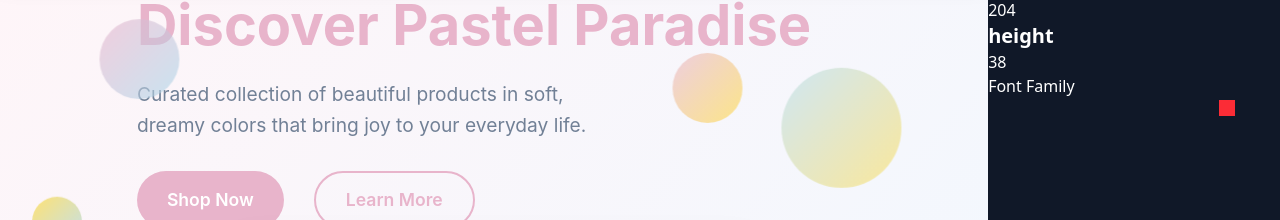
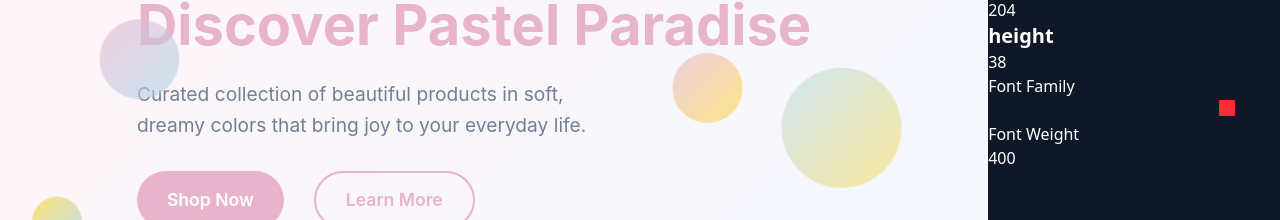
Before and after one commit to Aakri1134/web-builder, a React (Vite) app in the folder client/: page /project/1 in a window 1280 px wide. Both pictures are taken after a click on the element "PassndsntelShop". Shown: the part 88-308 px from the top of the page. Built offline with nearby package versions, Linux system fonts and the light colour scheme; a web font is replaced by a local one.

Commit message:
Add focus dropdown

```diff
--- a/client/src/components/Edit/GlobalEditor/FontOptions.tsx
+++ b/client/src/components/Edit/GlobalEditor/FontOptions.tsx
@@ -9,7 +9,6 @@ import {
   loadFont,
   type FontName,
 } from "../../../utils/Editor/fontManager"
-import DropOptions from "./DropOptions"
 
 type Input = {
   handleSelect: (value: {
@@ -21,10 +20,13 @@ type Input = {
 
 export default function FontOptions({ handleSelect }: Input) {
   const inputRef = useRef<HTMLInputElement | null>(null)
+  const weightInputRef = useRef<HTMLInputElement | null>(null)
   const dropdownRef = useRef<HTMLDivElement | null>(null)
   const selected = useRef<boolean>(false)
   const [value, setValue] = useState<string>("")
   const [familyDropdownVisible, setFamilyDropdownVisible] =
+    useState<boolean>(false)
+  const [weightDropdownVisible, setWeightDropdownVisible] =
     useState<boolean>(false)
   const indexLoaded = useRef<number>(0)
   const [_, forceUpdate] = useState<number>(0)
@@ -114,16 +116,25 @@ export default function FontOptions({ handleSelect }: Input) {
     }
   }, [value])
 
+  useEffect(() => {
+    function handleFocus() {
+      if (document.activeElement === inputRef.current) {
+        setFamilyDropdownVisible(true)
+      } else if (document.activeElement === weightInputRef.current) {
+        setWeightDropdownVisible(true)
+      }
+    }
+
+    document.addEventListener("focusin", handleFocus)
+
+    return () => {
+      document.removeEventListener("focusin", handleFocus)
+    }
+  }, [])
+
   return (
     <div className={` relative`}>
-      <h1
-        style={{
-          fontStyle: "",
-        }}
-        className=" text-white"
-      >
-        Font Family
-      </h1>
+      <h1 className=" text-white">Font Family</h1>
       <input
         ref={inputRef}
         value={value}
@@ -177,7 +188,7 @@ export default function FontOptions({ handleSelect }: Input) {
                     }}
                     style={{
                       fontFamily: fontFamily[text],
-                      fontStyle: "normal",
+                      fontStyle: fontStyle[text][0],
                       fontWeight: 400,
                     }}
                   >
@@ -206,6 +217,14 @@ export default function FontOptions({ handleSelect }: Input) {
           </div>
         </div>
       )}
+      <div>
+        <h1 className=" text-white">Font Weight</h1>
+        <input
+          ref={weightInputRef}
+          value={currentWeight}
+          className=" text-white"
+        />
+      </div>
     </div>
   )
 }
```
